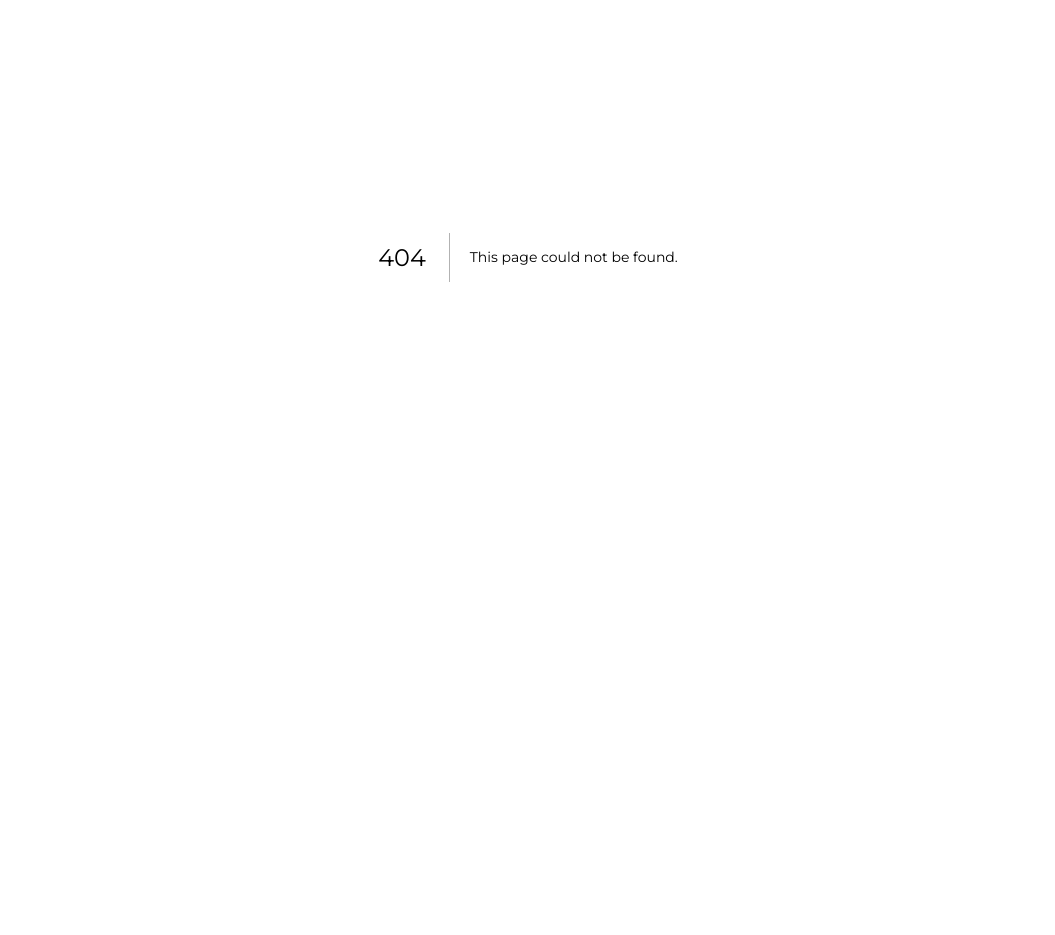
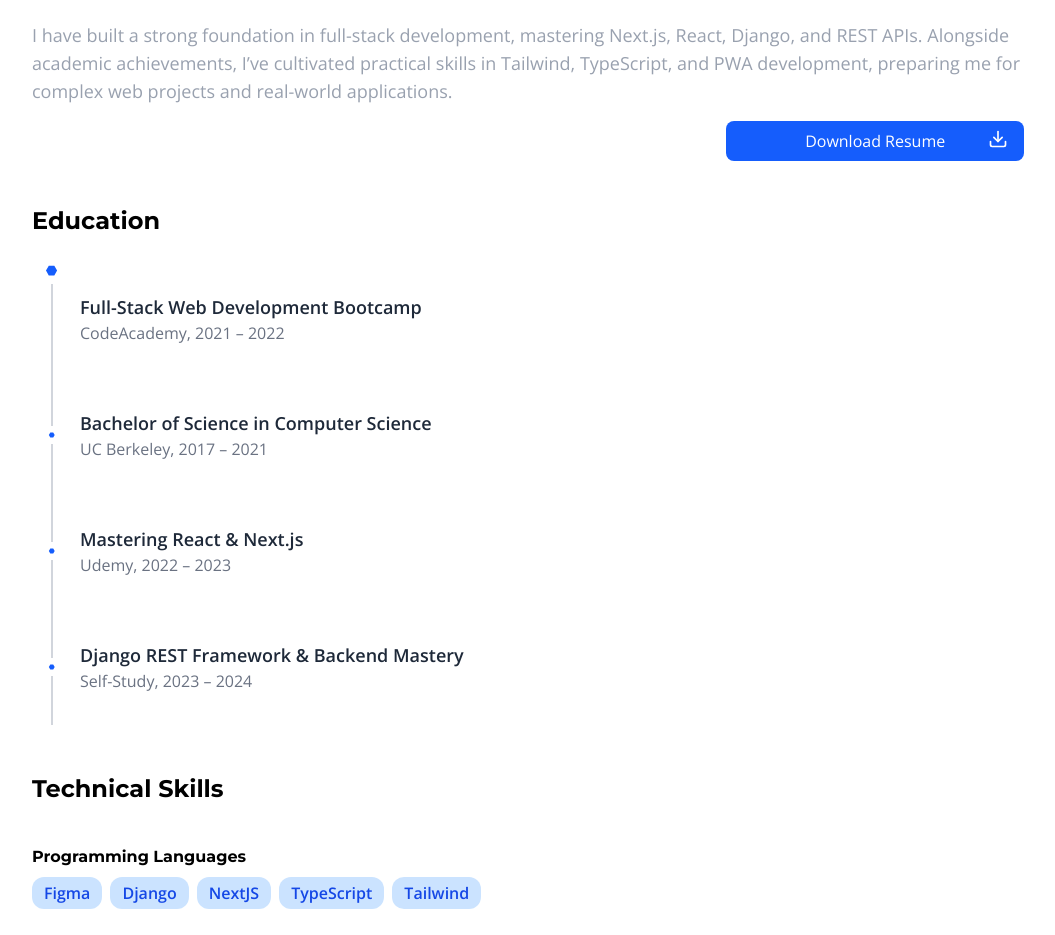
Before and after one commit to ZakariyeNor/portify, a Next.js app in the folder frontend/layers/: page /skills in a window 1280 px wide. Before the commit this address had no page. Shown: the part 208-1143 px from the top of the page, without its empty margins (112-1167 px from the left). Before the commit the page ends 865 px from the top, so only its background shows below. Built offline with nearby package versions, Linux system fonts and the light colour scheme.

Commit message:
Add static skills page

```diff
--- a/frontend/layers/app/components/ui/Navbar.tsx
+++ b/frontend/layers/app/components/ui/Navbar.tsx
@@ -13,7 +13,7 @@ const Navigation = () => {
     const menuItems = [
         { name: "Home", href: "/" },
         { name: "Projects", href: "/projects" },
-        { name: "Skills", href: "/" },
+        { name: "Skills", href: "/skills" },
         { name: "Vision", href: "/" },
     ];
 
--- /dev/null
+++ b/frontend/layers/app/skills/SkillsLayout.tsx
@@ -0,0 +1,123 @@
+import React from 'react'
+import Button from '../components/ui/Button'
+import { FiDownload } from 'react-icons/fi'
+import { VscDebugBreakpointData } from 'react-icons/vsc'
+
+const SkillsPage = () => {
+  return (
+    <div className="px-4 sm:px-8 lg:px-16 py-8">
+
+      {/* Intro */}
+      <div className="flex flex-col space-y-4 relative">
+        <h1 className="font-extrabold text-3xl">
+          Skills & Education
+        </h1>
+        <p className="text-gray-400 text-base sm:text-lg">
+          I have built a strong foundation in full-stack development, mastering Next.js, React, Django, and REST APIs. Alongside academic achievements, I’ve cultivated practical skills in Tailwind, TypeScript, and PWA development, preparing me for complex web projects and real-world applications.
+        </p>
+
+        {/* Download CV */}
+        <div className="relative w-full ml-10 mb-10 -mt-5">
+          <Button
+            type="button"
+            className="absolute right-10 top-5 w-full sm:w-[60%] md:w-[40%] lg:w-[30%] flex items-center justify-center placeholder:mr-5"
+            label="Download Resume"
+          />
+          <FiDownload className="absolute right-14 top-7 text-xl text-white cursor-pointer" />
+        </div>
+      </div>
+
+      {/* Education */}
+      <div className="mt-16">
+        <h2 className="text-xl sm:text-2xl font-semibold mb-6">Education</h2>
+
+        <div className="grid grid-cols-[40px_1fr] gap-x-2">
+          {[
+            {
+              title: "Full-Stack Web Development Bootcamp",
+              school: "CodeAcademy, 2021 – 2022"
+            },
+            {
+              title: "Bachelor of Science in Computer Science",
+              school: "UC Berkeley, 2017 – 2021"
+            },
+            {
+              title: "Mastering React & Next.js",
+              school: "Udemy, 2022 – 2023"
+            },
+            {
+              title: "Django REST Framework & Backend Mastery",
+              school: "Self-Study, 2023 – 2024"
+            }
+          ].map((item, idx) => (
+            <React.Fragment key={idx}>
+              <div className="flex flex-col items-center gap-1">
+                {idx !== 0 && <div className="w-[1.5px] bg-gray-300 dark:bg-gray-600 h-full grow"></div>}
+                <VscDebugBreakpointData className="text-blue-600 text-xl sm:text-2xl" />
+                <div className="w-[1.5px] bg-gray-300 dark:bg-gray-600 h-full grow"></div>
+              </div>
+              <div className="flex flex-1 flex-col py-6 sm:py-8">
+                <p className="text-gray-800 text-base sm:text-lg font-semibold">{item.title}</p>
+                <p className="text-gray-500 text-sm sm:text-base">{item.school}</p>
+              </div>
+            </React.Fragment>
+          ))}
+        </div>
+      </div>
+
+      {/* Technical Skills */}
+      <div className="mt-12 flex flex-col">
+        <h2 className="font-extrabold text-2xl mb-4">Technical Skills</h2>
+
+        {[
+          { title: "Programming Languages", skills: ["Figma", "Django", "NextJS", "TypeScript", "Tailwind"] },
+          { title: "Frameworks & Libraries", skills: ["React", "NextJS", "Django", "Tailwind", "Alpine.js"] },
+          { title: "Databases & Background Jobs", skills: ["PostgreSQL", "Redis", "Celery", "Django ORM"] },
+          { title: "DevOps", skills: ["Docker", "GitHub Actions", "Railway", "Render"] },
+          { title: "Design Tools & Thinking", skills: ["Figma", "Miro", "Adobe XD", "Canva"] }
+        ].map((group, idx) => (
+          <div key={idx} className="mt-6">
+            <h5 className="font-semibold">{group.title}</h5>
+            <div className="pt-2 flex flex-wrap gap-2">
+              {group.skills.map((skill, sidx) => (
+                <div key={sidx} className="bg-blue-400/30 text-blue-700 font-bold px-3 py-1 rounded-xl text-sm sm:text-base">
+                  {skill}
+                </div>
+              ))}
+            </div>
+          </div>
+        ))}
+      </div>
+
+      {/* Certificates Carousel */}
+      <div className="flex flex-col space-y-4 mt-12">
+        <h2 className="font-extrabold text-3xl">Certificates</h2>
+
+        <div className="carousel carousel-center space-x-4 p-2 overflow-x-auto">
+          {[
+            "/project_detail.png",
+            "https://img.daisyui.com/images/stock/photo-1565098772267-60af42b81ef2.webp",
+            "https://img.daisyui.com/images/stock/photo-1572635148818-ef6fd45eb394.webp",
+            "https://img.daisyui.com/images/stock/photo-1494253109108-2e30c049369b.webp",
+            "https://img.daisyui.com/images/stock/photo-1550258987-190a2d41a8ba.webp",
+            "https://img.daisyui.com/images/stock/photo-1559181567-c3190ca9959b.webp",
+            "https://img.daisyui.com/images/stock/photo-1601004890684-d8cbf643f5f2.webp",
+          ].map((src, idx) => (
+            <div
+              key={idx}
+              className="carousel-item flex-shrink-0 w-[80%] sm:w-[60%] md:w-[45%] lg:w-[22%]"
+            >
+              <img
+                src={src}
+                alt={`Certificate ${idx + 1}`}
+                className="h-48 w-full object-cover rounded-lg"
+              />
+            </div>
+          ))}
+        </div>
+      </div>
+    </div>
+  )
+}
+
+export default SkillsPage
--- /dev/null
+++ b/frontend/layers/app/skills/page.tsx
@@ -0,0 +1,12 @@
+import React from 'react'
+import SkillsPage from './SkillsLayout'
+
+const Skills = () => {
+  return (
+    <div className='flex flex-col m-10 p-5 lg:m-15 lg:p-5'>
+        <SkillsPage />
+    </div>
+  )
+}
+
+export default Skills
```
